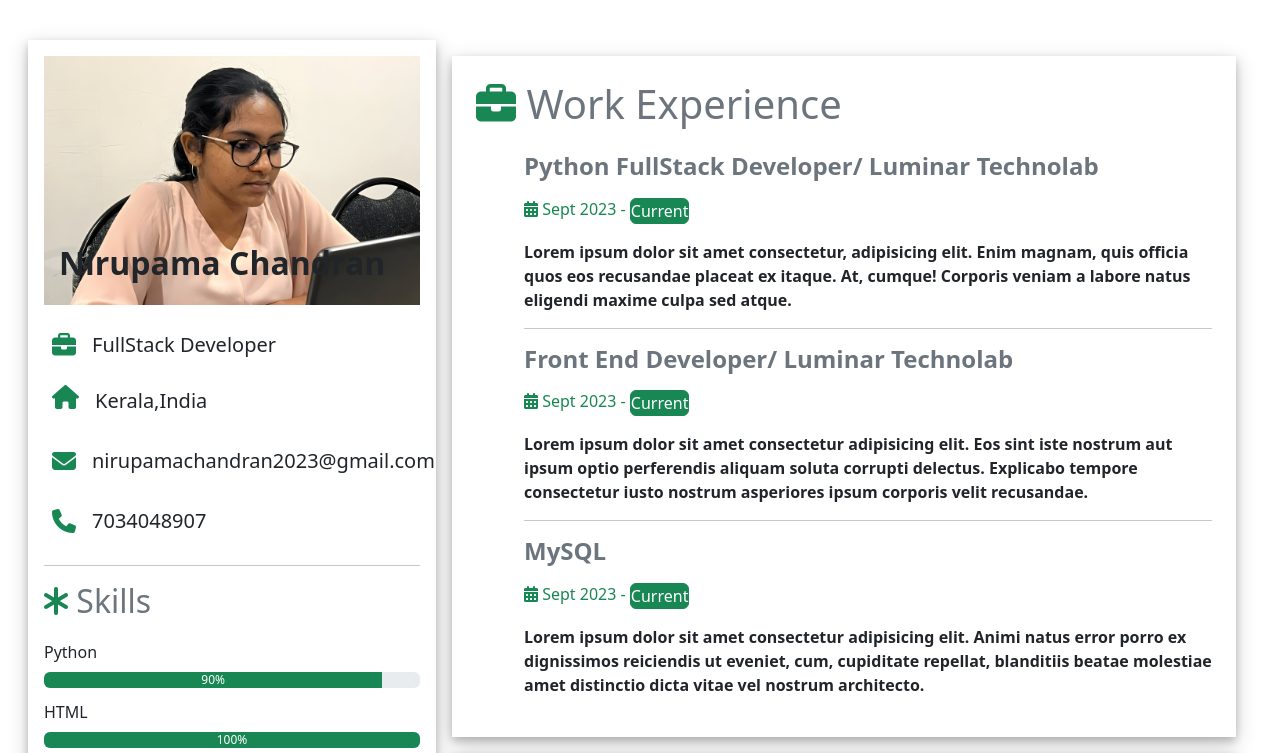
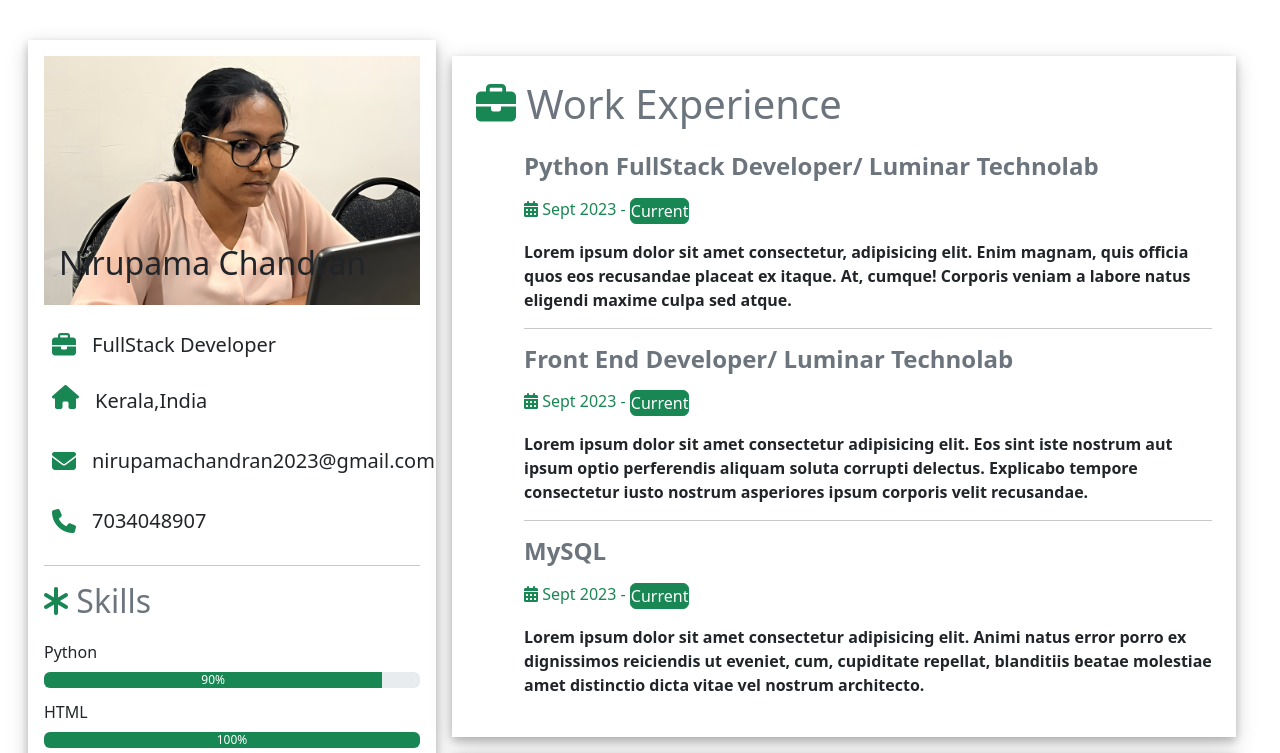
Before and after one commit to NirupamaChandran/bs_cv, a plain HTML site: page index.html in a window 1280 px wide. Shown: the top 753 px of the page. Drawn offline with nearby package versions, Linux system fonts and the light colour scheme.

Commit message:
fourth commit

```diff
--- a/index.html
+++ b/index.html
@@ -17,7 +17,7 @@
         <div class="row  p-lg-4 p-md-4 p-1">
             <div class="col-lg-4 col-md-4 col-12 col-1 side1 p-lg-3 p-lg-3 p-2">
                 <div class="image">
-                    <h2 class="name text-dark fw-semibold">Nirupama Chandran</h2>
+                    <h2 class="name text-dark">Nirupama Chandran</h2>
                     <img src="./images/1701791385302_.jpeg" alt="" width="100%" height="100%">
                 </div>
                 <div class="mt-3">
```
